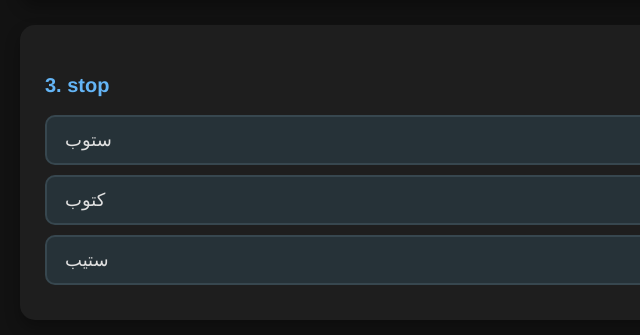
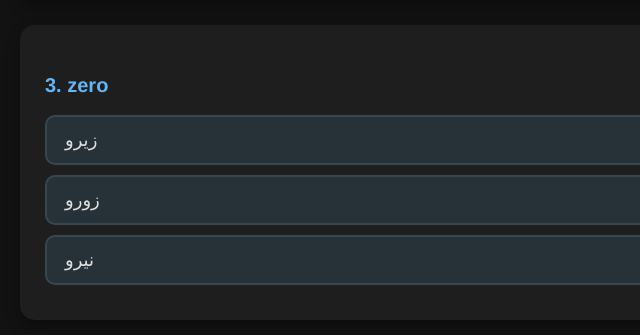
Before and after one commit to Ali78532/letter2, a plain HTML site: page index.html in a window 1280 px wide. Shown: the part 690-1025 px from the top of the page, 0-640 px from the left. Drawn offline with Linux system fonts and the light colour scheme.

Commit message:
Update index.html

```diff
--- a/index.html
+++ b/index.html
@@ -103,10 +103,10 @@
                 <div class="option" data-correct="true">ويست</div>
             </div>
             <div class="question-container">
-                <p class="question">3. stop</p>
-                <div class="option" data-correct="true">ستوب</div>
-                <div class="option" data-correct="false">كتوب</div>
-                <div class="option" data-correct="false">ستيب</div>
+                <p class="question">3. zero</p>
+                <div class="option" data-correct="true">زيرو</div>
+                <div class="option" data-correct="false">زورو</div>
+                <div class="option" data-correct="false">نيرو</div>
             </div>
             <div class="question-container">
                 <p class="question">4. smart</p>
```
